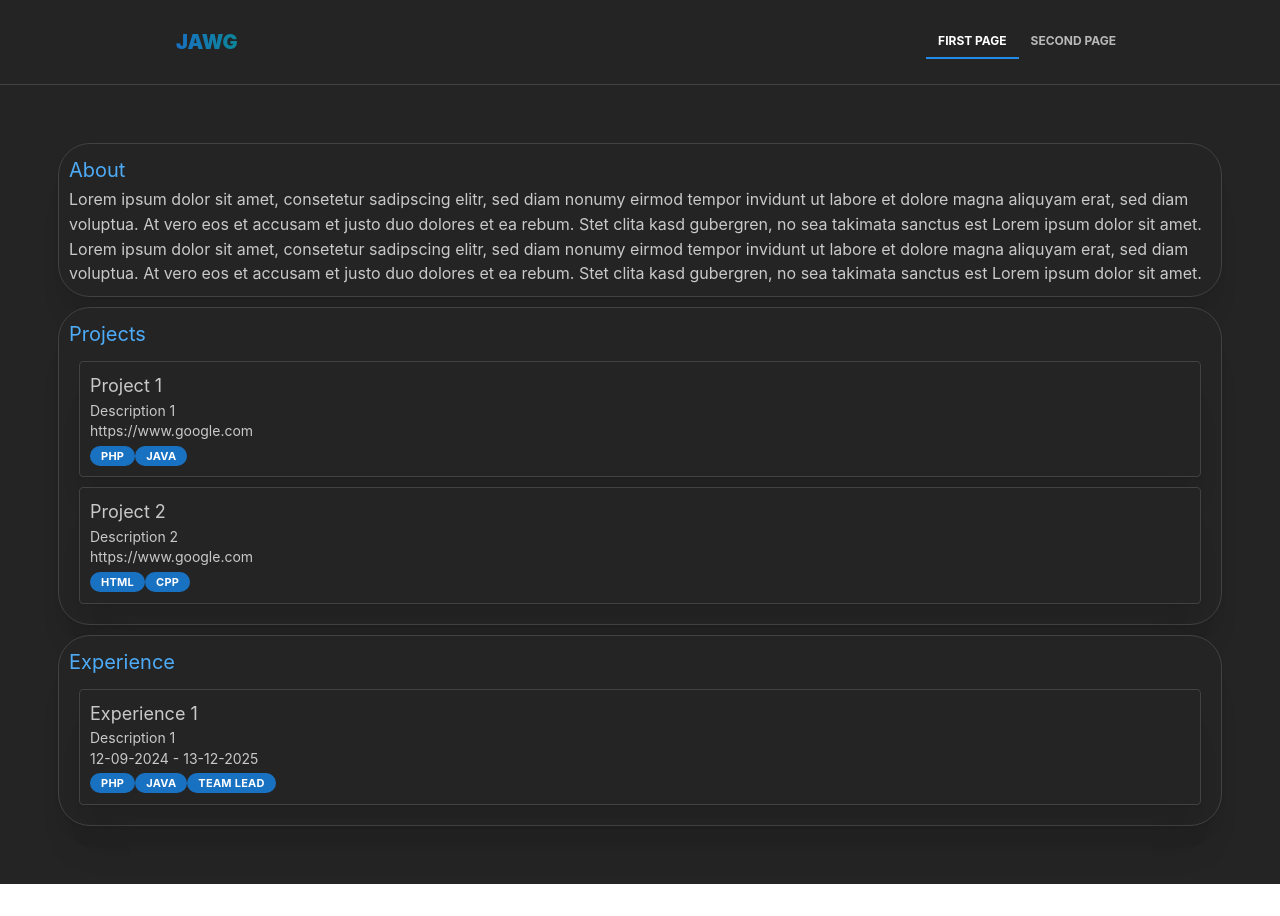
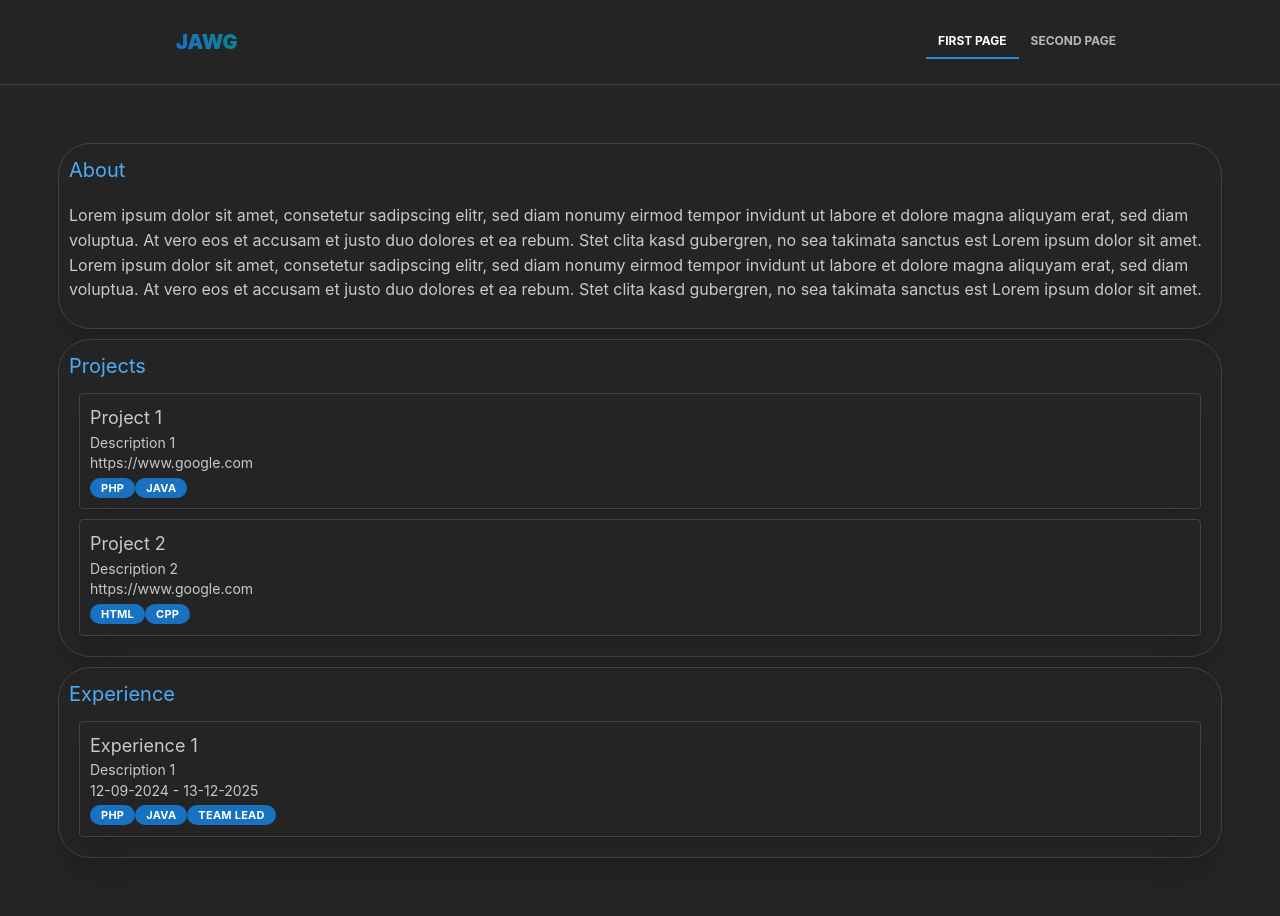
Before and after one commit to schergen-org/JAWG, a React (Vite) app: page / in a window 1280 px wide. Before the commit the page ends 884 px from the top, so only its background shows below. Built offline with nearby package versions, Linux system fonts and the light colour scheme.

Commit message:
Change text to Mardown component to render markdown

```diff
--- a/src/components/blocks/text/TextComponent.tsx
+++ b/src/components/blocks/text/TextComponent.tsx
@@ -1,10 +1,12 @@
 import './TextComponent.css'
 import { TextBlock } from '../../../types/blocks/TextBlock'
 import { Paper, Text } from '@mantine/core'
+import Markdown from 'react-markdown'
+import remarkGfm from 'remark-gfm'
 
 type textProps = {
-  content: TextBlock,
-  title: string
+    content: TextBlock,
+    title: string
 }
 export default function TextComponent({ content, title }: textProps) {
     return (
@@ -21,9 +23,11 @@ export default function TextComponent({ content, title }: textProps) {
             >
                 {title}
             </Text>
-            <Text>
+            <Markdown
+                remarkPlugins={[remarkGfm]}
+            >
                 {content.text}
-            </Text>
+            </Markdown>
         </Paper>
     )
 }
```
